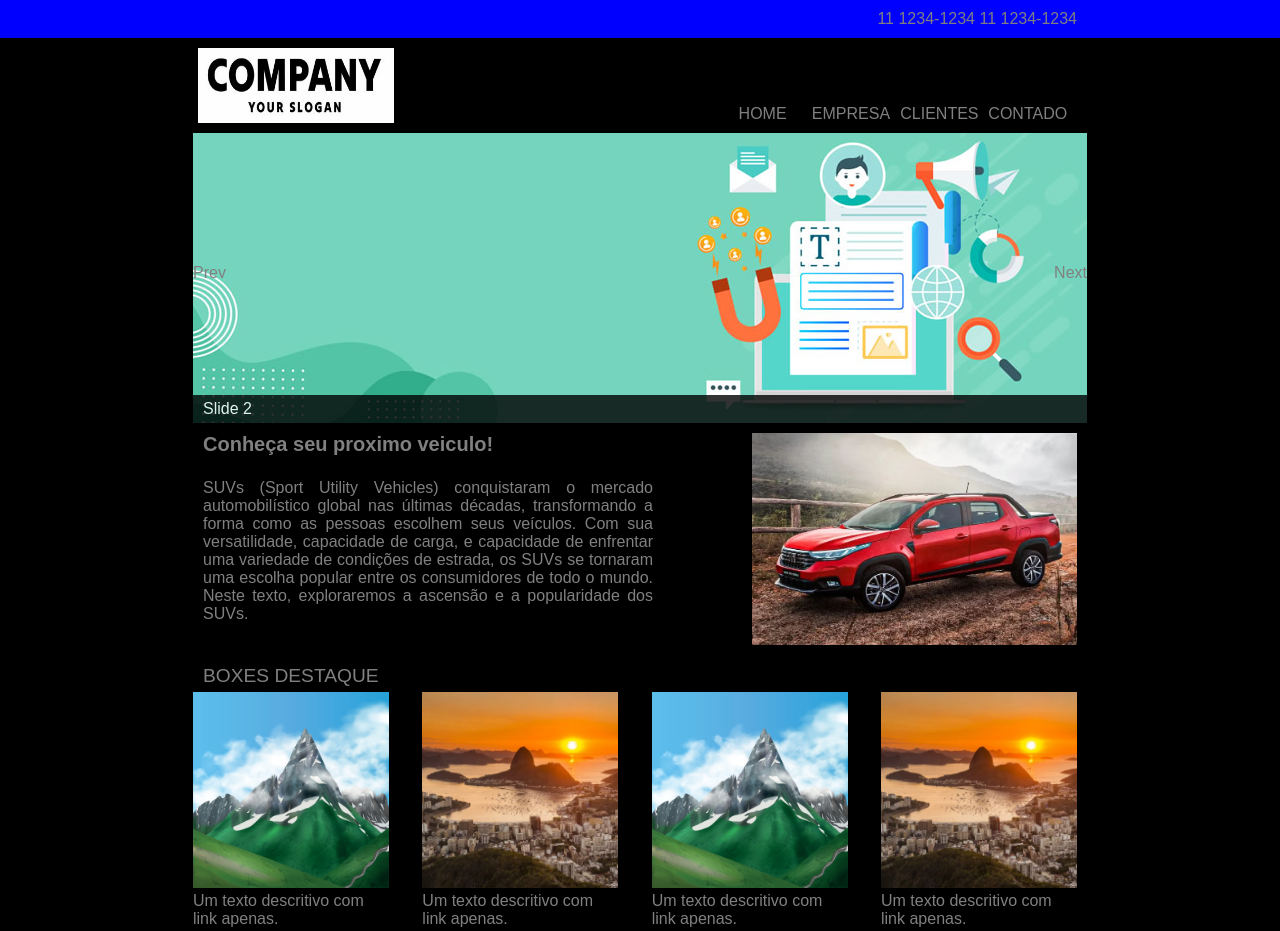
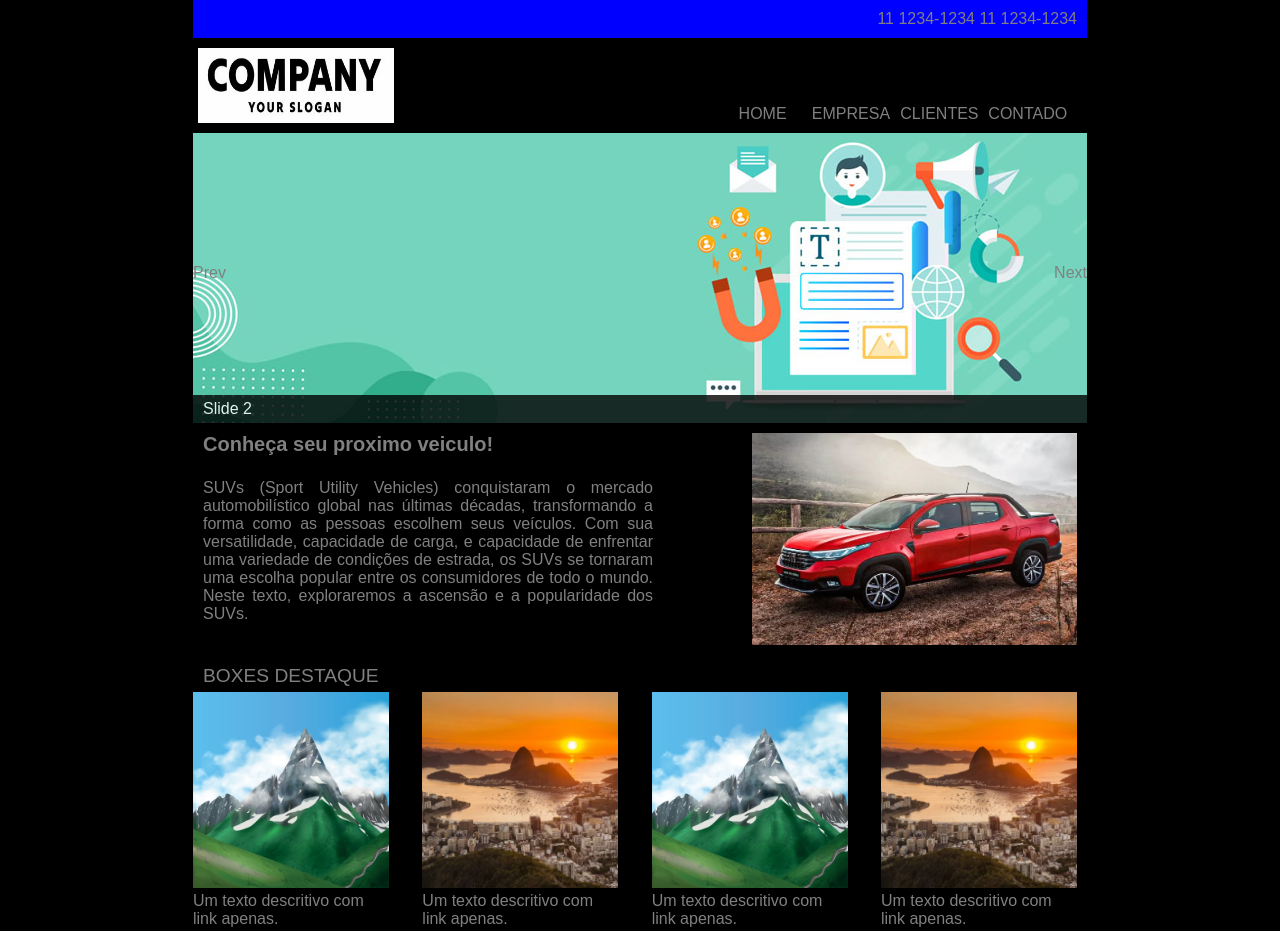
Before and after one commit to RenisonAlves/testando-git, a plain HTML site: page index.html in a window 1280 px wide. Shown: the top 931 px of the page. Drawn offline with nearby package versions, Linux system fonts and the light colour scheme.

Commit message:
atualizando o que fiz

```diff
--- a/index.html
+++ b/index.html
@@ -12,7 +12,7 @@
 
 <body>
     <header>
-        <div class="telefones-wrap">
+
             <div class="telefones">
                 11 1234-1234 11 1234-1234
             </div>
```
